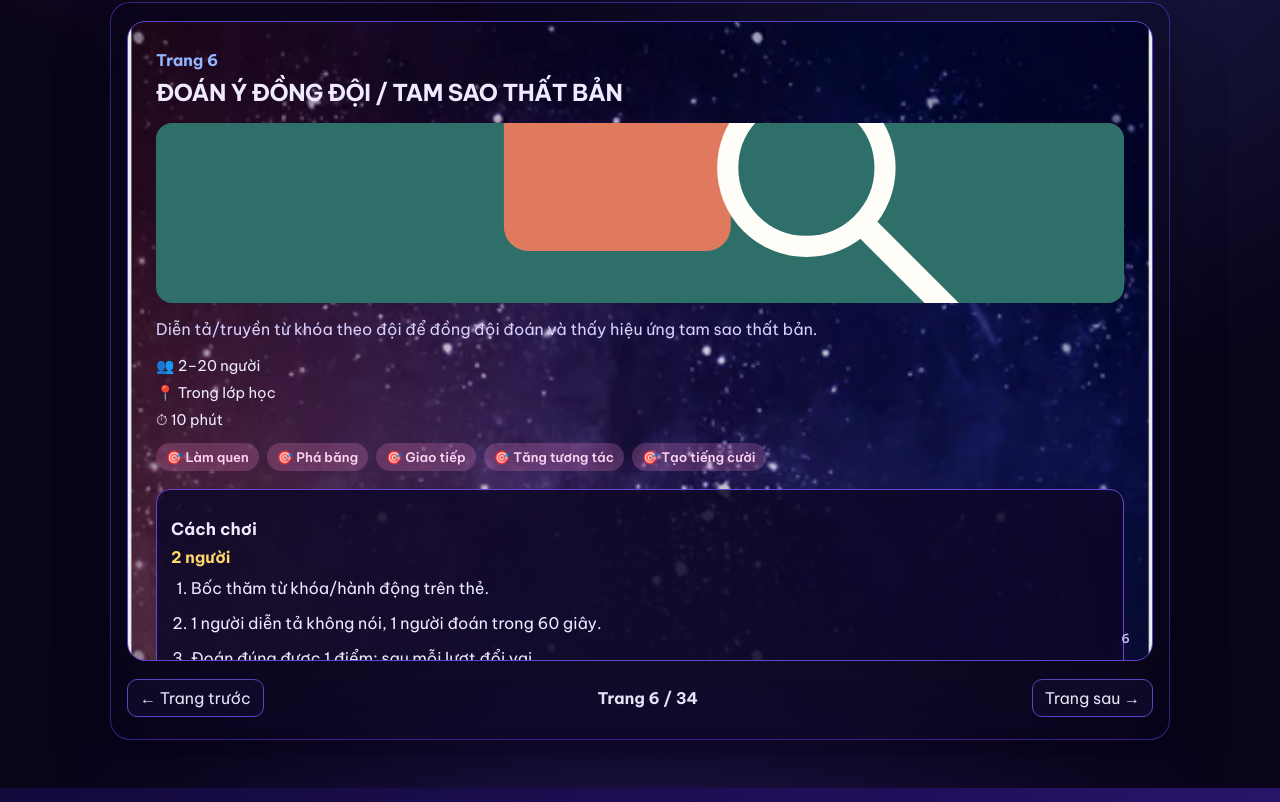
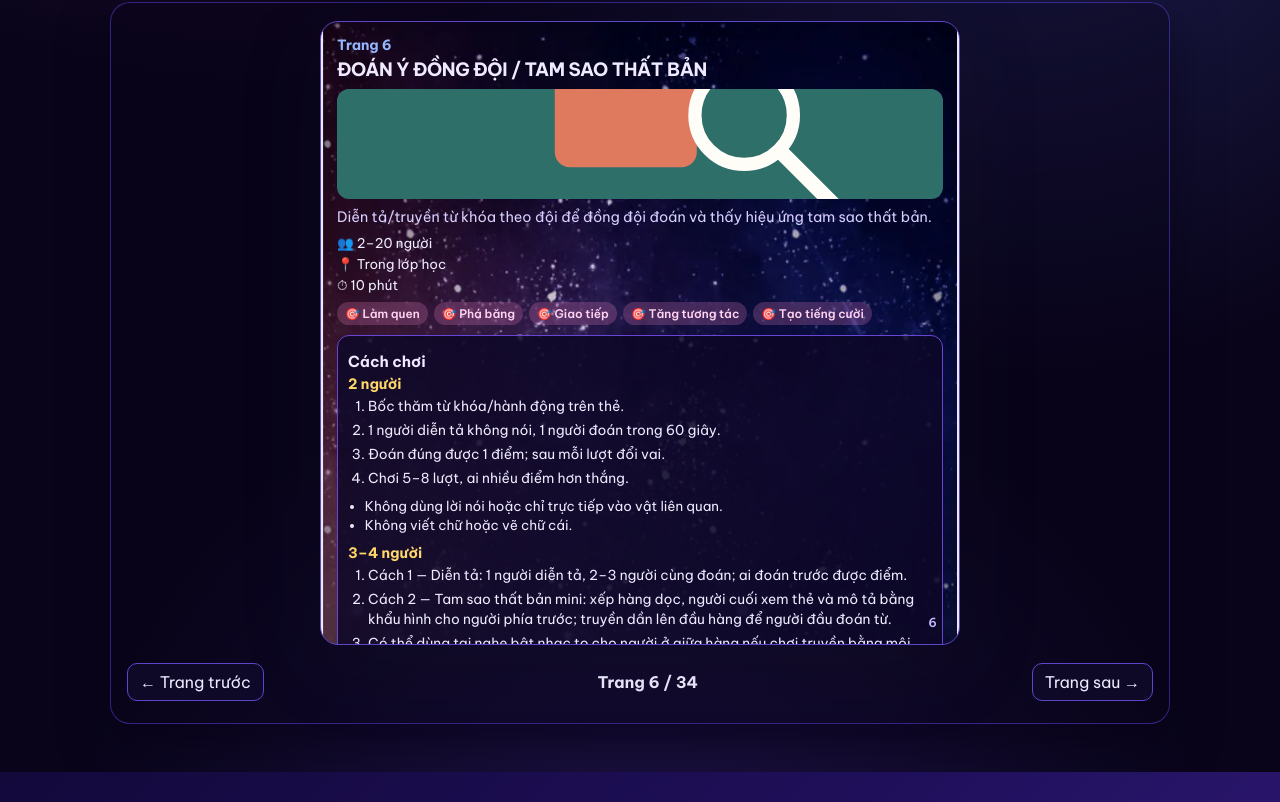
Before and after one commit to Thanh2004-coder/icebreaker-library-ebook, a React (Vite) app in the folder frontend/: page /page/6 in a window 1280 px wide. Shown: the part 797-1599 px from the top of the page. Built offline with nearby package versions, Linux system fonts and the light colour scheme.

Commit message:
Tighten desktop game pages to a centered ~50vw frame and wire Web sheets.
Keep mobile game layout unchanged while adding WebSheet rendering for catalog web pages 30-34.

Co-authored-by: Cursor <cursoragent@cursor.com>

```diff
--- /dev/null
+++ b/frontend/src/components/WebSheet.jsx
@@ -0,0 +1,23 @@
+export default function WebSheet({ web }) {
+  if (!web) return null;
+
+  if (web.url) {
+    return (
+      <article className="web-sheet">
+        {web.title ? <h1 className="web-sheet-title">{web.title}</h1> : null}
+        <iframe
+          src={web.url}
+          title={web.title || `Web ${web.id}`}
+          className="web-sheet-frame"
+          loading="lazy"
+        />
+      </article>
+    );
+  }
+
+  return (
+    <article className="web-sheet web-sheet-empty" aria-label={web.title || `Web ${web.id}`}>
+      {web.title ? <h1 className="web-sheet-title">{web.title}</h1> : null}
+    </article>
+  );
+}
--- a/frontend/src/components/book/pageHelpers.jsx
+++ b/frontend/src/components/book/pageHelpers.jsx
@@ -1,11 +1,18 @@
 import DesignSheet from "../DesignSheet.jsx";
 import GameDetail from "../game/GameDetail.jsx";
+import WebSheet from "../WebSheet.jsx";
 import { getGamePageBackground, getSheet, UI } from "../../data/catalog.js";
+
+function pageKind(type) {
+  if (type === "design") return "design-page";
+  if (type === "game") return "game-page";
+  if (type === "web") return "web-page";
+  return "empty-page";
+}
 
 export function pageClass(pageNumber) {
   const sheet = getSheet(pageNumber);
-  const kind = sheet.type === "design" ? "design-page" : sheet.type === "game" ? "game-page" : "empty-page";
-  return `book-page solo ${kind}`;
+  return `book-page solo ${pageKind(sheet.type)}`;
 }
 
 export function pageStyle(pageNumber) {
@@ -26,5 +33,6 @@ export function SheetBody({ page }) {
   const readerUi = UI.reader || {};
   if (sheet.type === "design") return <DesignSheet sheet={sheet.sheet} />;
   if (sheet.type === "game") return <GameDetail game={sheet.game} />;
+  if (sheet.type === "web") return <WebSheet web={sheet.web} />;
   return <p className="empty">{readerUi.emptyPage || "Trang trống."}</p>;
 }
--- a/frontend/src/styles.css
+++ b/frontend/src/styles.css
@@ -805,6 +805,123 @@ legend {
   border-color: #f08ad0;
 }
 
+/* Desktop/web: compact centered game page (~50vw), leave mobile alone */
+@media (min-width: 900px) {
+  .book-spread:has(.book-page.game-page) {
+    width: min(50vw, 720px);
+    max-width: 720px;
+    margin-inline: auto;
+  }
+
+  .book-page.game-page {
+    width: 100%;
+    min-height: 0;
+    max-height: min(78vh, 820px);
+    padding: 14px 16px 32px;
+    overflow-y: auto;
+  }
+
+  .book-page.game-page .sheet-page-label {
+    margin: 0 0 4px;
+    font-size: 0.88rem;
+  }
+
+  .book-page.game-page .game-title,
+  .book-page.game-page .game-sheet h1 {
+    margin: 0 0 8px;
+    font-size: 1.15rem;
+    line-height: 1.25;
+  }
+
+  .book-page.game-page .card-desc {
+    margin: 0 0 8px;
+    font-size: 0.9rem;
+    line-height: 1.4;
+  }
+
+  .book-page.game-page .meta {
+    gap: 4px;
+    margin: 0 0 8px;
+    font-size: 0.84rem;
+  }
+
+  .book-page.game-page .tag-row {
+    gap: 6px;
+    margin-bottom: 10px;
+  }
+
+  .book-page.game-page .tag {
+    padding: 4px 8px;
+    font-size: 0.74rem;
+  }
+
+  .book-page.game-page .sheet-hero {
+    height: 110px;
+    border-radius: 12px;
+    margin: 0 0 8px;
+  }
+
+  .book-page.game-page .sheet-instruction {
+    height: 90px;
+    border-radius: 10px;
+    margin: 0 0 8px;
+  }
+
+  .book-page.game-page .game-grid {
+    gap: 8px;
+  }
+
+  .book-page.game-page .game-panel {
+    padding: 8px 10px;
+    border-radius: 12px;
+  }
+
+  .book-page.game-page .game-sheet section h2,
+  .book-page.game-page .game-panel h2 {
+    font-size: 0.95rem;
+    margin: 8px 0 4px;
+  }
+
+  .book-page.game-page .how-to-steps {
+    line-height: 1.45;
+  }
+
+  .book-page.game-page .how-to-steps li {
+    margin: 0 0 4px;
+    font-size: 0.86rem;
+  }
+
+  .book-page.game-page .player-mode-list {
+    gap: 8px;
+  }
+
+  .book-page.game-page .player-mode-block h3 {
+    margin: 0 0 4px;
+    font-size: 0.9rem;
+  }
+
+  .book-page.game-page .player-mode-rules {
+    line-height: 1.45;
+    font-size: 0.84rem;
+  }
+
+  .book-page.game-page .prose {
+    line-height: 1.45;
+    font-size: 0.86rem;
+  }
+
+  .ebook-focus .book-spread:has(.book-page.game-page) {
+    width: min(50vw, 720px);
+    max-width: 720px;
+    margin-inline: auto;
+  }
+
+  .ebook-focus .book-page.game-page {
+    min-height: 0;
+    max-height: calc(100vh - 48px);
+  }
+}
+
 @media (max-width: 899px) {
   .book-spread,
   .book-spread.single,
```
